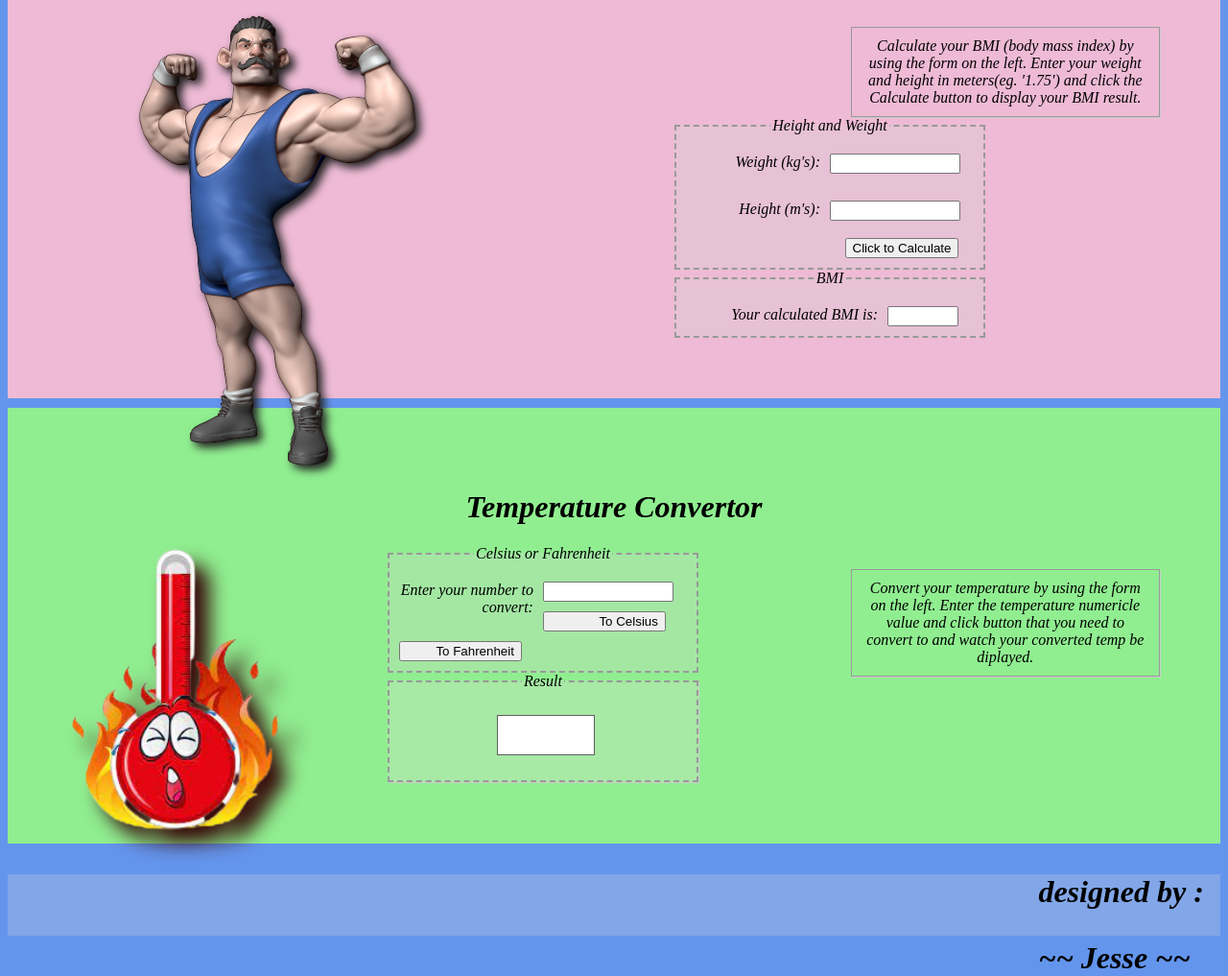
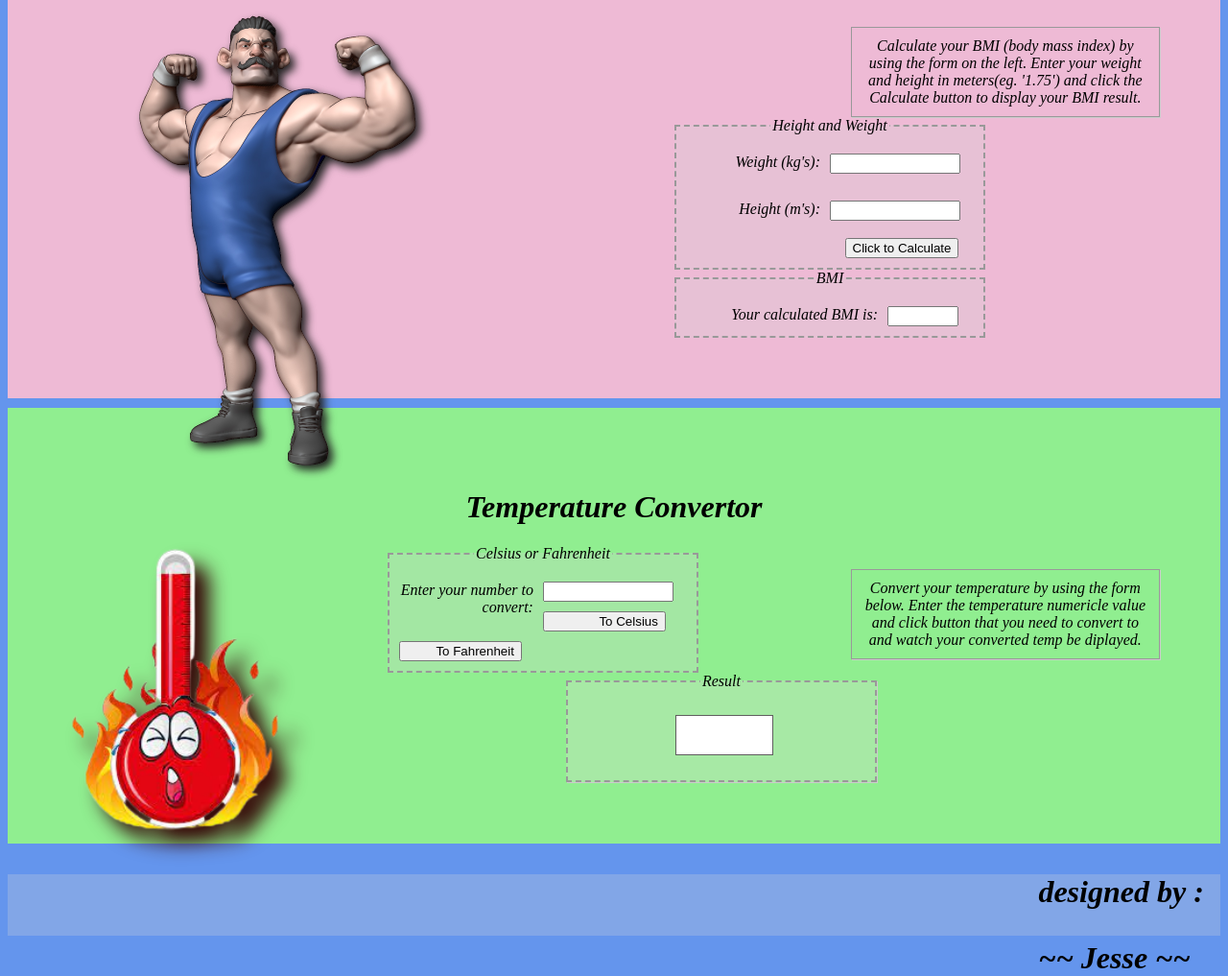
Before and after one commit to JesseSpence/More-calculators, a plain HTML site: page index.html in a window 1280 px wide. Shown: the part 342-1359 px from the top of the page at 96% size. Drawn offline with Linux system fonts and the light colour scheme.

Commit message:
update intro

```diff
--- a/index.html
+++ b/index.html
@@ -39,7 +39,7 @@
     <div class="tempBox">
   	<h1>Temperature Convertor</h1>
       <img class="pics2" src="thermometer-removebg-preview.png" alt="">
-      <p id="intro">Convert your temperature by using the form on the left. Enter the temperature numericle value and click button that you need to convert to and watch your converted temp be diplayed.</p>
+      <p id="intro">Convert your temperature by using the form below. Enter the temperature numericle value and click button that you need to convert to and watch your converted temp be diplayed.</p>
 		<form>
             <fieldset>
             <legend>Celsius or Fahrenheit</legend>
```
